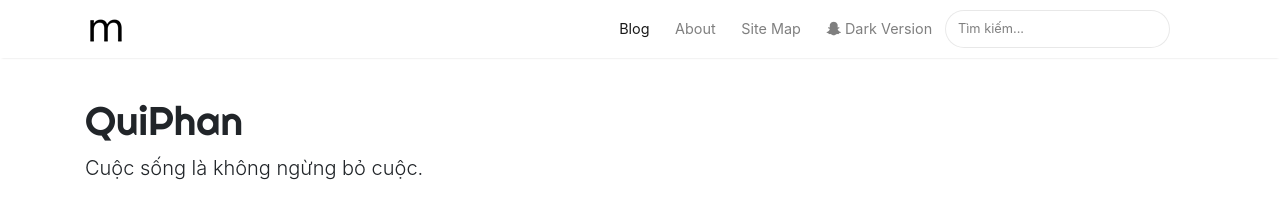
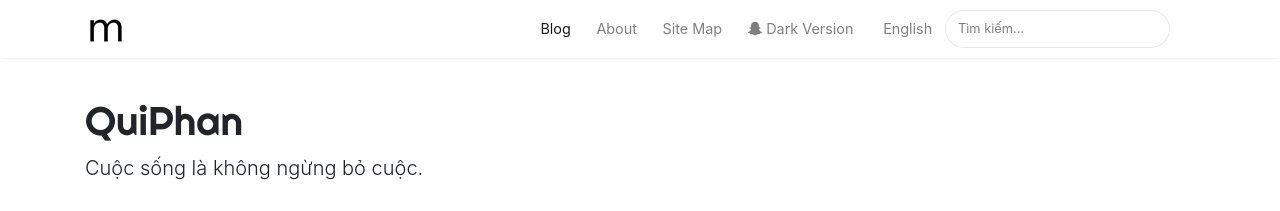
Before and after one commit to phanvanqui/phanvanqui.github.io, a Jekyll site: the page built from index.html, in a window 1280 px wide. Shown: the top 211 px of the page. Built offline with Jekyll 4.4.1, drawn with Linux system fonts in a browser that asks for light colours; nearby versions of some CDN libraries; the list of posts is cut into pages by our own code.

Commit message:
update GAA

```diff
--- a/_includes/analytics.html
+++ b/_includes/analytics.html
@@ -5,5 +5,5 @@
   function gtag(){dataLayer.push(arguments);}
   gtag('js', new Date());
 
-  gtag('config', {% raw %}{{ site.google_analytics }}{% endraw %});
+  gtag('config', '{% raw %}{{ site.google_analytics }}{% endraw %}');
 </script>
--- a/_layouts/default.html
+++ b/_layouts/default.html
@@ -81,6 +81,10 @@ ga('send', 'pageview');
 
                 <li class="nav-item">
                 <a target="_blank" class="nav-link" href="{{ site.baseurl }}/darkversion.html"><i class="fab fa-snapchat-ghost"></i> Dark Version</a>
+                </li>
+
+                <li class="nav-item">
+                <a target="_blank" class="nav-link" href="{{ site.baseurl }}/darkversion.html"><i class="fab fa-snapchat-language"></i> English</a>
                 </li>
 
                 {% include search-lunr.html %}
```
